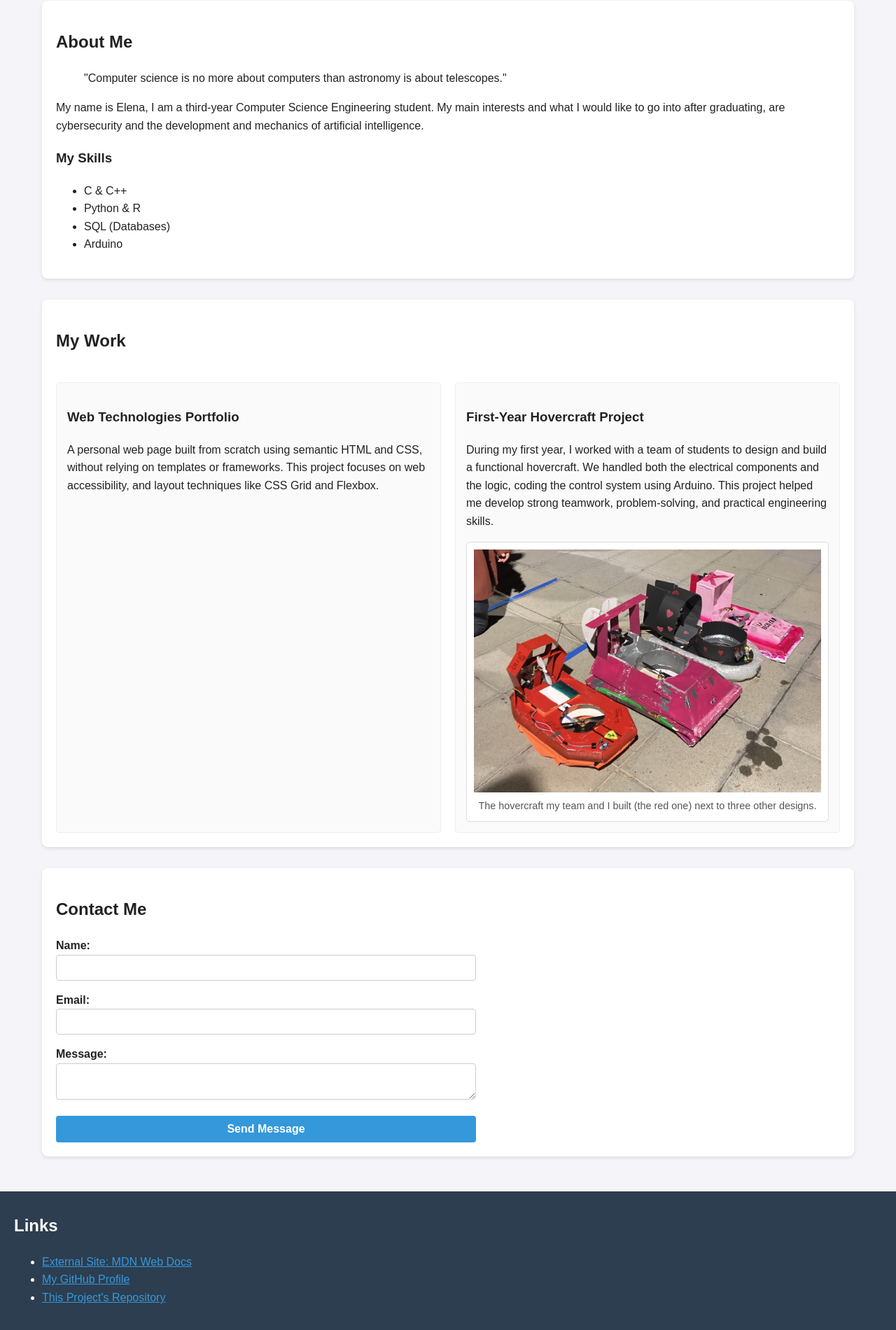
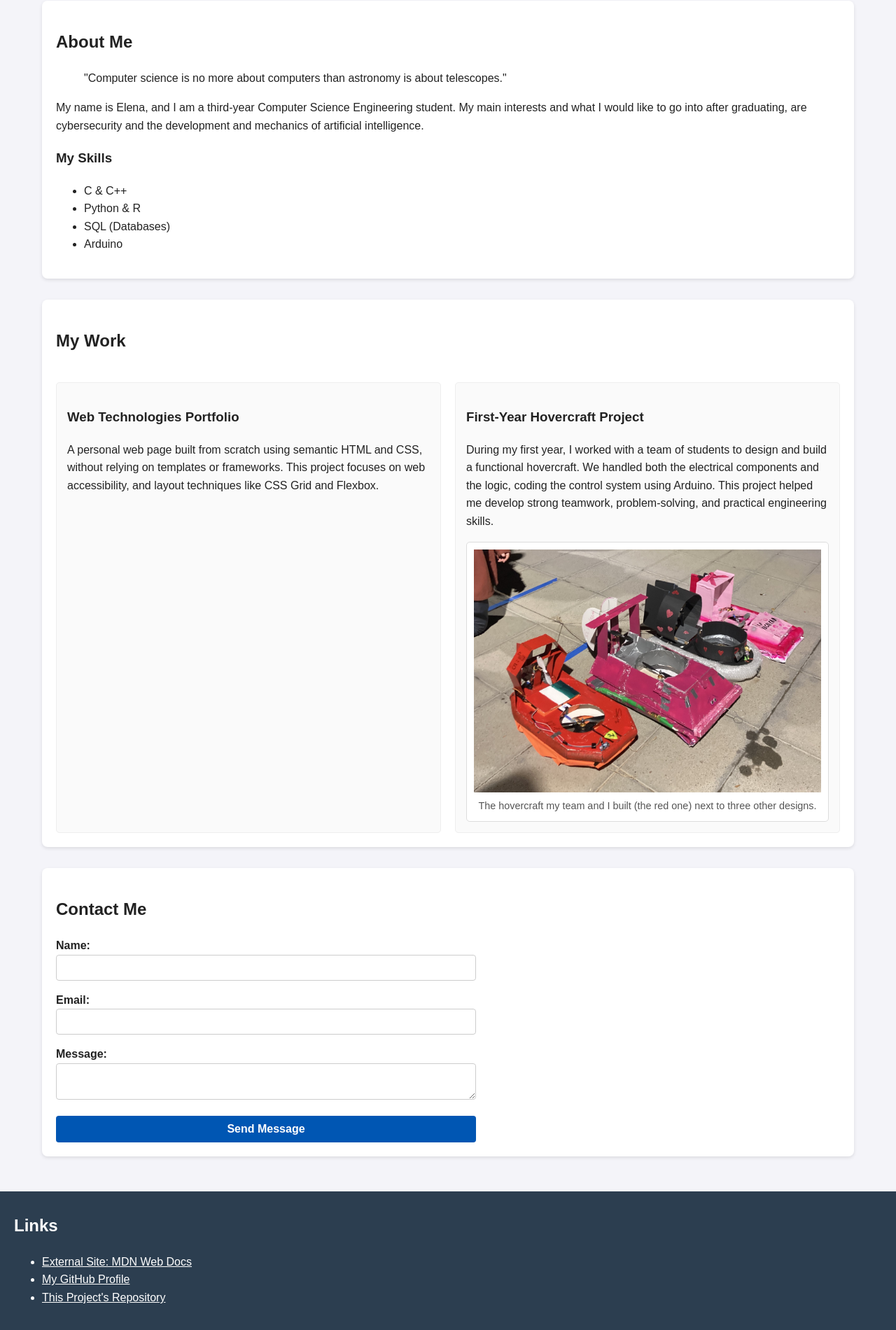
Before and after one commit to eduranbegliomini/webtech-lab-01, a plain HTML site: page index.html in a window 1280 px wide. Shown: the part 234-2134 px from the top of the page at 70% size. Drawn offline with Linux system fonts and the light colour scheme.

Commit message:
correccion

```diff
--- a/index.html
+++ b/index.html
@@ -24,7 +24,7 @@
             <blockquote cite="https://en.wikipedia.org/wiki/Computer_science">
                 "Computer science is no more about computers than astronomy is about telescopes."
             </blockquote>
-            <p>My name is Elena, I am a third-year Computer Science Engineering student. My main interests and what I would like to go into after graduating, are cybersecurity and the development and mechanics of artificial intelligence.</p>
+            <p>My name is Elena, and I am a third-year Computer Science Engineering student. My main interests and what I would like to go into after graduating, are cybersecurity and the development and mechanics of artificial intelligence.</p>
 
             <h3>My Skills</h3>
             <ul>
--- a/style.css
+++ b/style.css
@@ -11,7 +11,10 @@ body {
     line-height: 1.6;
 }
 
-a:focus, button:focus, input:focus, textarea:focus {
+a:focus,
+button:focus,
+input:focus,
+textarea:focus {
     outline: 3px solid #0056b3;
     outline-offset: 2px;
 }
@@ -64,7 +67,7 @@ nav a {
 
 nav a:hover {
     text-decoration: underline;
-    color: #3498db;
+    color: #ffffff;
 }
 
 main {
@@ -78,7 +81,7 @@ section {
     padding: 20px;
     margin-bottom: 30px;
     border-radius: 8px;
-    box-shadow: 0 2px 5px rgba(0,0,0,0.1);
+    box-shadow: 0 2px 5px rgba(0, 0, 0, 0.1);
 }
 
 #projects {
@@ -98,6 +101,7 @@ article {
     #projects {
         grid-template-columns: 1fr 1fr;
     }
+
     #projects h2 {
         grid-column: 1 / -1;
     }
@@ -114,7 +118,8 @@ label {
     font-weight: bold;
 }
 
-input, textarea {
+input,
+textarea {
     width: 100%;
     padding: 10px;
     border: 1px solid #ccc;
@@ -124,7 +129,7 @@ input, textarea {
 
 button {
     padding: 10px 20px;
-    background-color: #3498db;
+    background-color: #0056b3;
     color: white;
     border: none;
     border-radius: 4px;
@@ -134,7 +139,7 @@ button {
 }
 
 button:hover {
-    background-color: #2980b9;
+    background-color: #003f7f;
 }
 
 footer {
@@ -148,9 +153,9 @@ footer h2 {
 }
 
 footer a {
-    color: #3498db;
+    color: #ffffff;
 }
 
 footer a:hover {
-    color: #ffffff;
+    color: #dddddd;
 }
```
